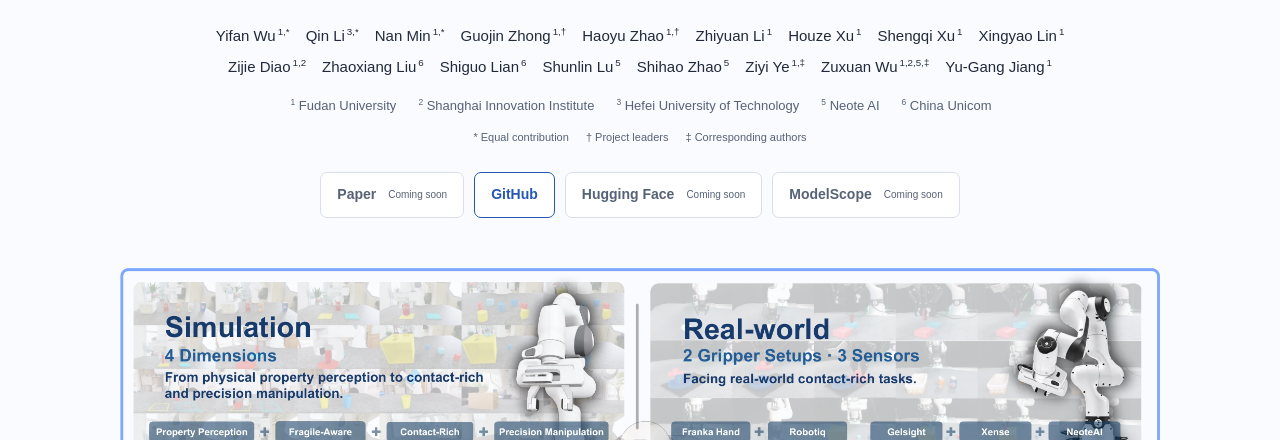
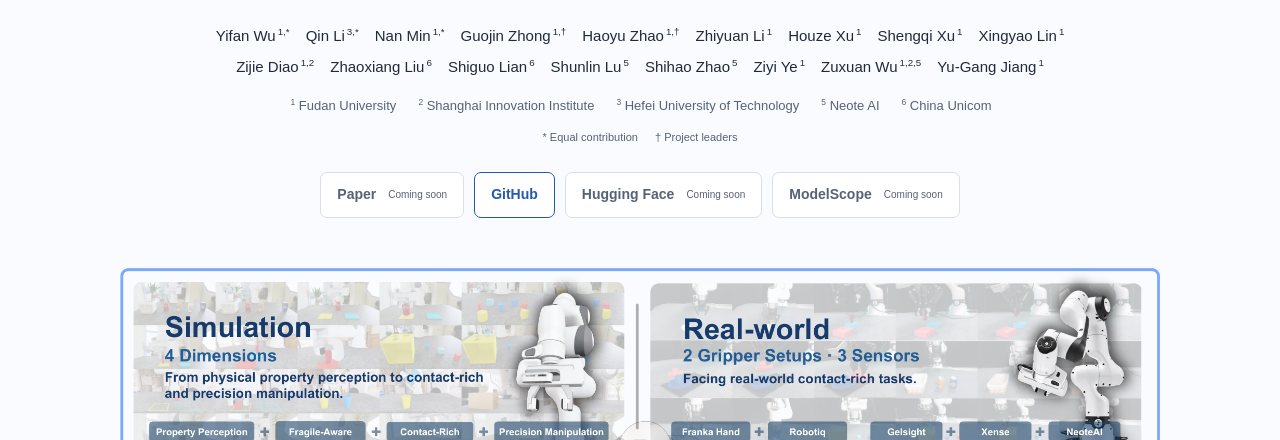
Before and after one commit to FVL-Repo/OpenViTac-website, a website: page index.html in a window 1280 px wide. Shown: the part 360-800 px from the top of the page. Drawn offline with Linux system fonts and the light colour scheme.

Commit message:
Remove corresponding author markers from author list

```diff
--- a/index.html
+++ b/index.html
@@ -83,8 +83,8 @@
           ><span>Shiguo Lian<sup>6</sup></span
           ><span>Shunlin Lu<sup>5</sup></span
           ><span>Shihao Zhao<sup>5</sup></span
-          ><span>Ziyi Ye<sup>1,‡</sup></span
-          ><span>Zuxuan Wu<sup>1,2,5,‡</sup></span
+          ><span>Ziyi Ye<sup>1</sup></span
+          ><span>Zuxuan Wu<sup>1,2,5</sup></span
           ><span>Yu-Gang Jiang<sup>1</sup></span>
         </div>
         <div class="affiliations">
@@ -96,7 +96,6 @@
         </div>
         <p class="contributions">
           * Equal contribution <span>† Project leaders</span>
-          <span>‡ Corresponding authors</span>
         </p>
         <div
           class="resource-links"
```
